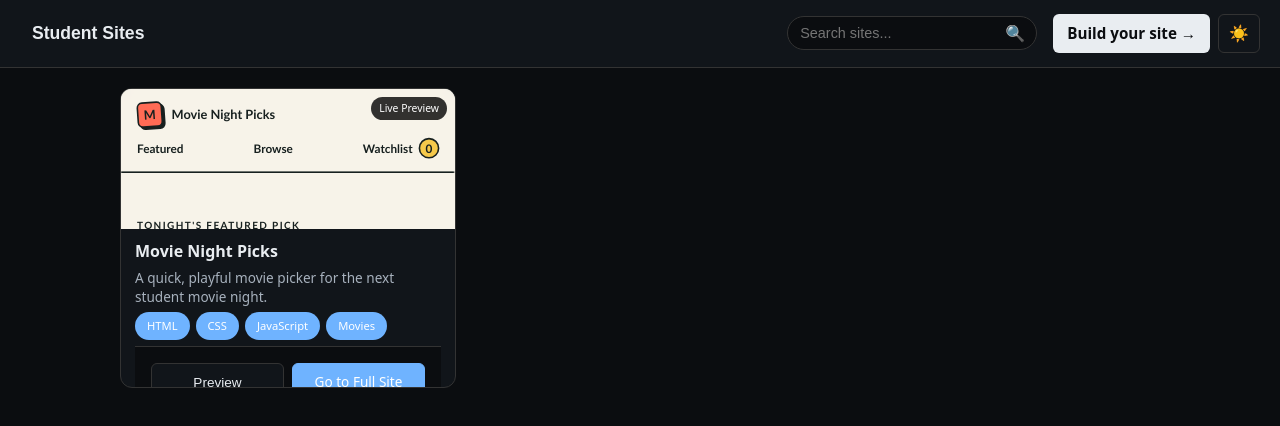
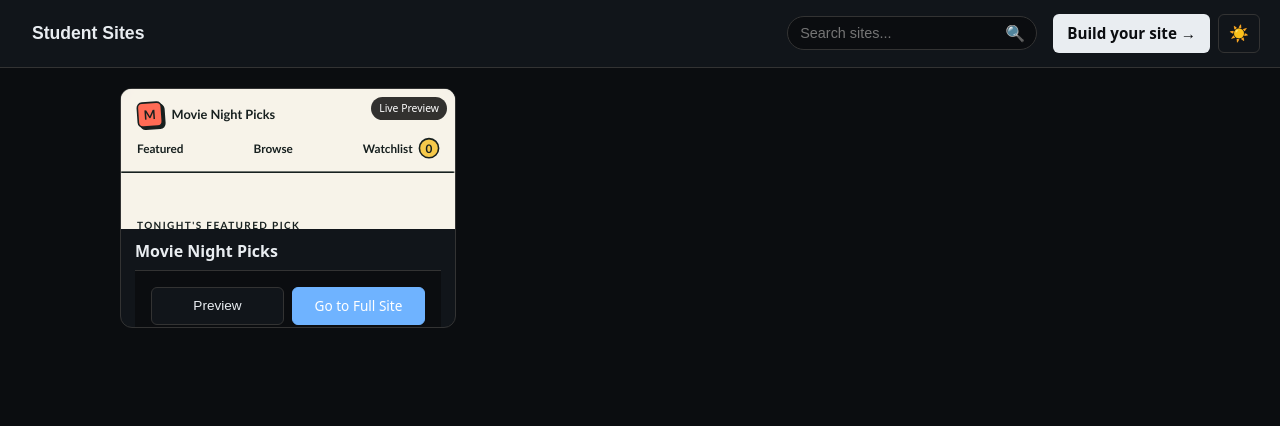
Before and after one commit to achakerian/student-sites, a plain HTML site: page index.html in a window 1280 px wide. Both pictures are taken after a click on the button "Student Sites". Drawn offline with Linux system fonts and the light colour scheme.

Commit message:
Index cards: title and buttons only; full-site link opens a new tab

```diff
--- a/api.js
+++ b/api.js
@@ -108,12 +108,13 @@ class StudentSitesAPI {
 
   // Generate HTML for site grid
   generateSiteGrid(sites) {
+    const esc = (v) => String(v ?? '').replace(/[&<>"']/g, c => ({ '&': '&amp;', '<': '&lt;', '>': '&gt;', '"': '&quot;', "'": '&#39;' }[c]));
     return sites.map(site => {
       const categories = [site.category];
       if (site.popular) categories.push('popular');
 
       return `
-        <li class="card" data-cat="${categories.join(' ')}">
+        <li class="card" data-cat="${categories.join(' ')}" data-search="${esc(`${site.description || ''} ${(site.tags || []).join(' ')}`.toLowerCase())}">
           <div class="card-thumbnail" data-site-url="${site.path}">
             <img src="${site.thumbnail}" alt="${site.title} thumbnail" onerror="this.parentElement.classList.add('fallback-preview')">
             <div class="live-preview-fallback">
@@ -124,14 +125,10 @@ class StudentSitesAPI {
             </div>
           </div>
           <div class="card-content">
-            <h3>${site.title}</h3>
-            <p class="muted">${site.description}</p>
-            <div class="card-tags">
-              ${(site.tags || []).map(tag => `<span class="tag">${tag}</span>`).join('')}
-            </div>
+            <h3>${esc(site.title)}</h3>
             <div class="card-actions">
               <button class="card-btn preview-btn" data-iframe="true" data-url="${site.path}">Preview</button>
-              <a href="${site.path}" target="_blank" class="card-btn fullsite-btn">Go to Full Site</a>
+              <a href="${site.path}" target="_blank" rel="noopener" class="card-btn fullsite-btn">Go to Full Site</a>
             </div>
           </div>
         </li>
--- a/index.html
+++ b/index.html
@@ -79,10 +79,9 @@
 
       cards.forEach(card => {
         const title = card.querySelector("h3")?.textContent.toLowerCase() || "";
-        const description = card.querySelector(".muted")?.textContent.toLowerCase() || "";
-        const tags = Array.from(card.querySelectorAll(".tag")).map(tag => tag.textContent.toLowerCase()).join(" ");
+        const extra = card.getAttribute("data-search") || "";
 
-        if (!searchTerm || title.includes(searchTerm) || description.includes(searchTerm) || tags.includes(searchTerm)) {
+        if (!searchTerm || title.includes(searchTerm) || extra.includes(searchTerm)) {
           card.style.display = "block";
         } else {
           card.style.display = "none";
--- a/styles.css
+++ b/styles.css
@@ -203,7 +203,7 @@ header .brand:hover {
   background: var(--panel);
   border: 1px solid var(--border);
   border-radius: 12px;
-  height: 300px;
+  height: 240px;
   display: flex;
   flex-direction: column;
   transition: transform 0.2s ease, box-shadow 0.2s ease;
@@ -218,7 +218,8 @@ header .brand:hover {
   padding: 12px 14px;
   display: flex;
   flex-direction: column;
-  gap: 6px;
+  justify-content: space-between;
+  gap: 8px;
   flex: 1;
 }
 
```
